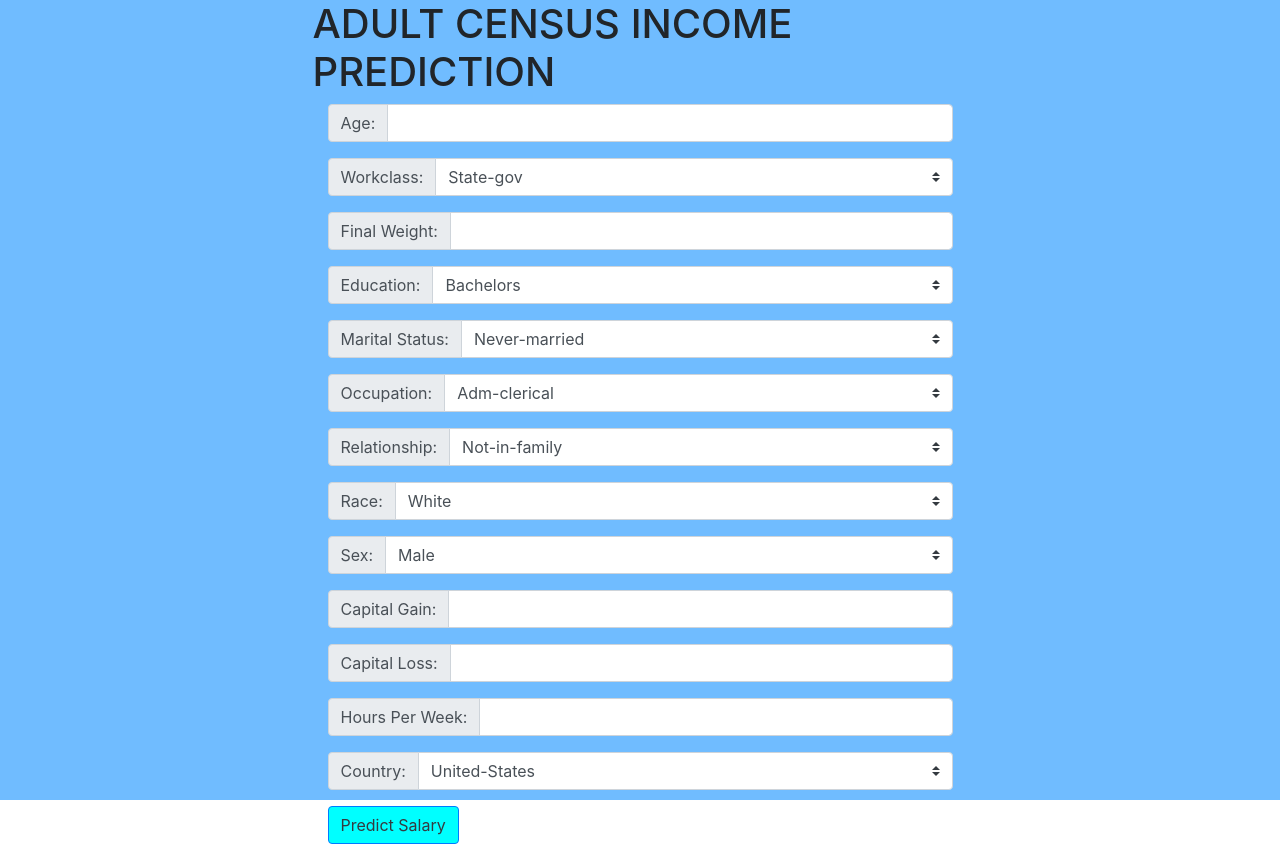
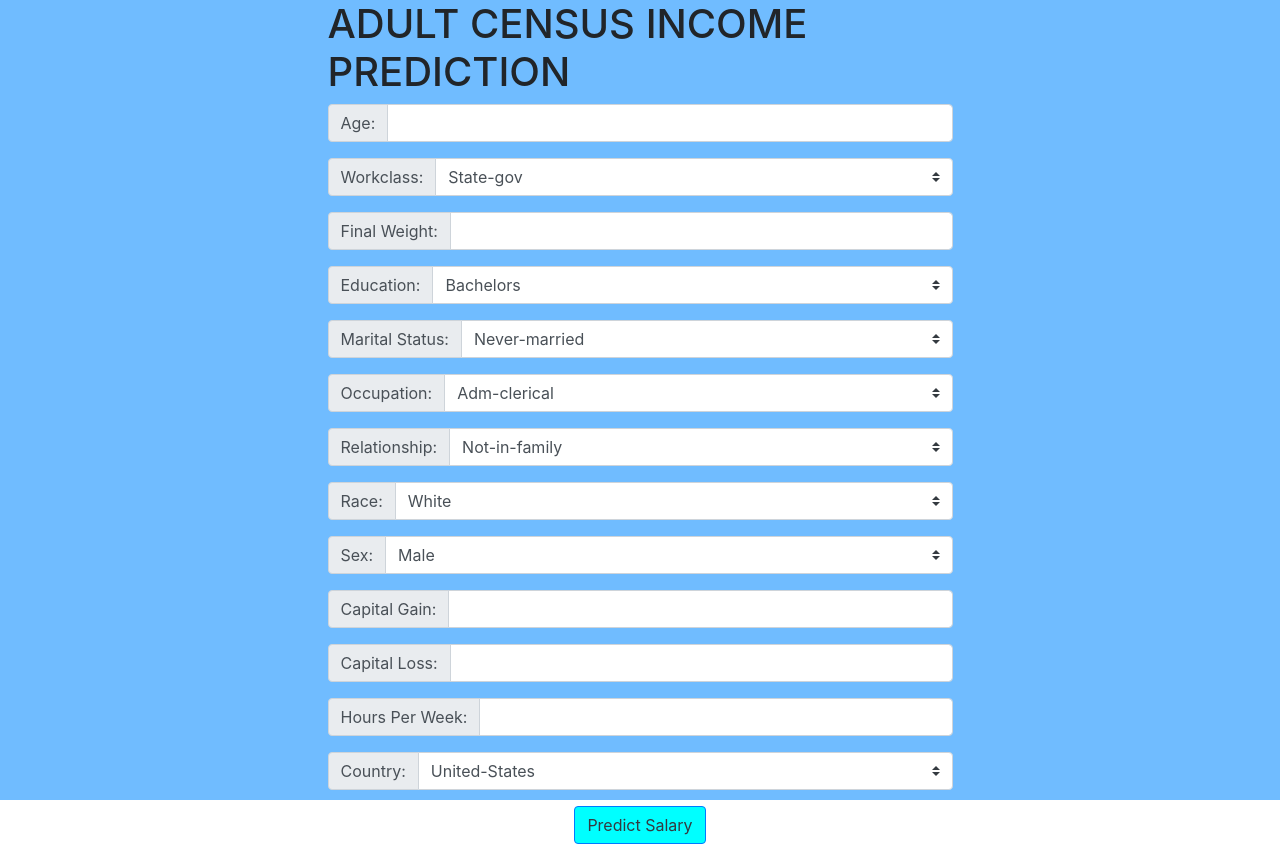
Before and after one commit to sindhuja2002/Adult_Census_Income_Prediction, a Flask app: page / in a window 1280 px wide. Run offline with Flask 2, Linux system fonts and the light colour scheme; parts of the project's set-up code (start-up, migrations or seed data) failed here and were passed over.

Commit message:
centered

```diff
--- a/templates/index.html
+++ b/templates/index.html
@@ -17,13 +17,19 @@
         body {
             overflow: hidden;
         }
+
+        .heading{
+            display: flex;
+            justify-content: center;
+            align-items: center;
+        }
     </style>
 </head>
 <body>
     <div >
         <div class="row align-items-center bg-color" style="height: 100vh;">
             <div class="mx-auto col-10 col-md-8 col-lg-6">
-                <div class="row align-items-center">
+                <div class="heading">
                     <h1>ADULT CENSUS INCOME PREDICTION</h1>
                 </div>
                 <form action="/predict" method="post">
@@ -137,7 +143,9 @@
                             {% endfor %}
                         </select>
                     </div>
-                    <input class = "btn btn-primary button-color text-dark" type="submit" value="Predict Salary">
+                    <div class="heading">
+                        <input class = "btn btn-primary button-color text-dark" type="submit" value="Predict Salary">
+                    </div>
                 </form>
             </div>
         </div>
```
